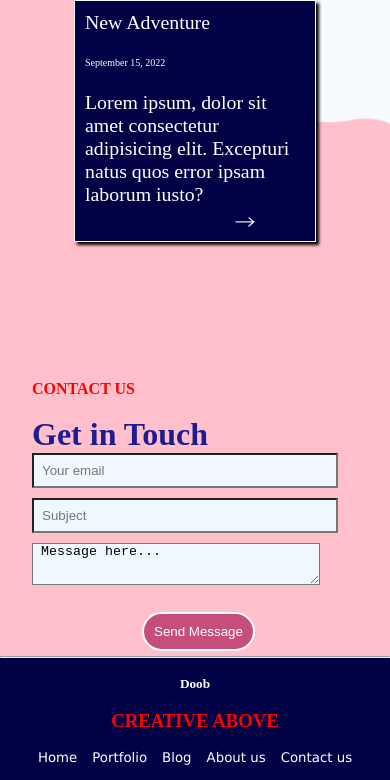
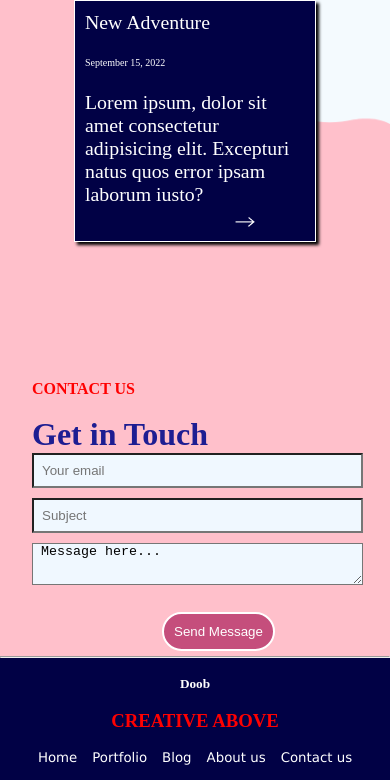
Before and after one commit to Sunaina-virdi/DIGITAL-AGENCY, a plain HTML site: page index.html in a window 390 px wide. Shown: the part 5017-5797 px from the top of the page. Drawn offline with Linux system fonts and the light colour scheme.

Commit message:
Update style.css

```diff
--- a/style.css
+++ b/style.css
@@ -445,14 +445,14 @@ textarea {
   }
 
   .form > button {
-    margin-left: 110px;
+    margin-left: 130px;
   }
   form input[type="text"] {
-    width: 80%;
+    width: 87%;
     padding: 8px;
   }
   textarea {
-    width: 80%;
+    width: 92%;
     height: 40px;
   }
 }
```
